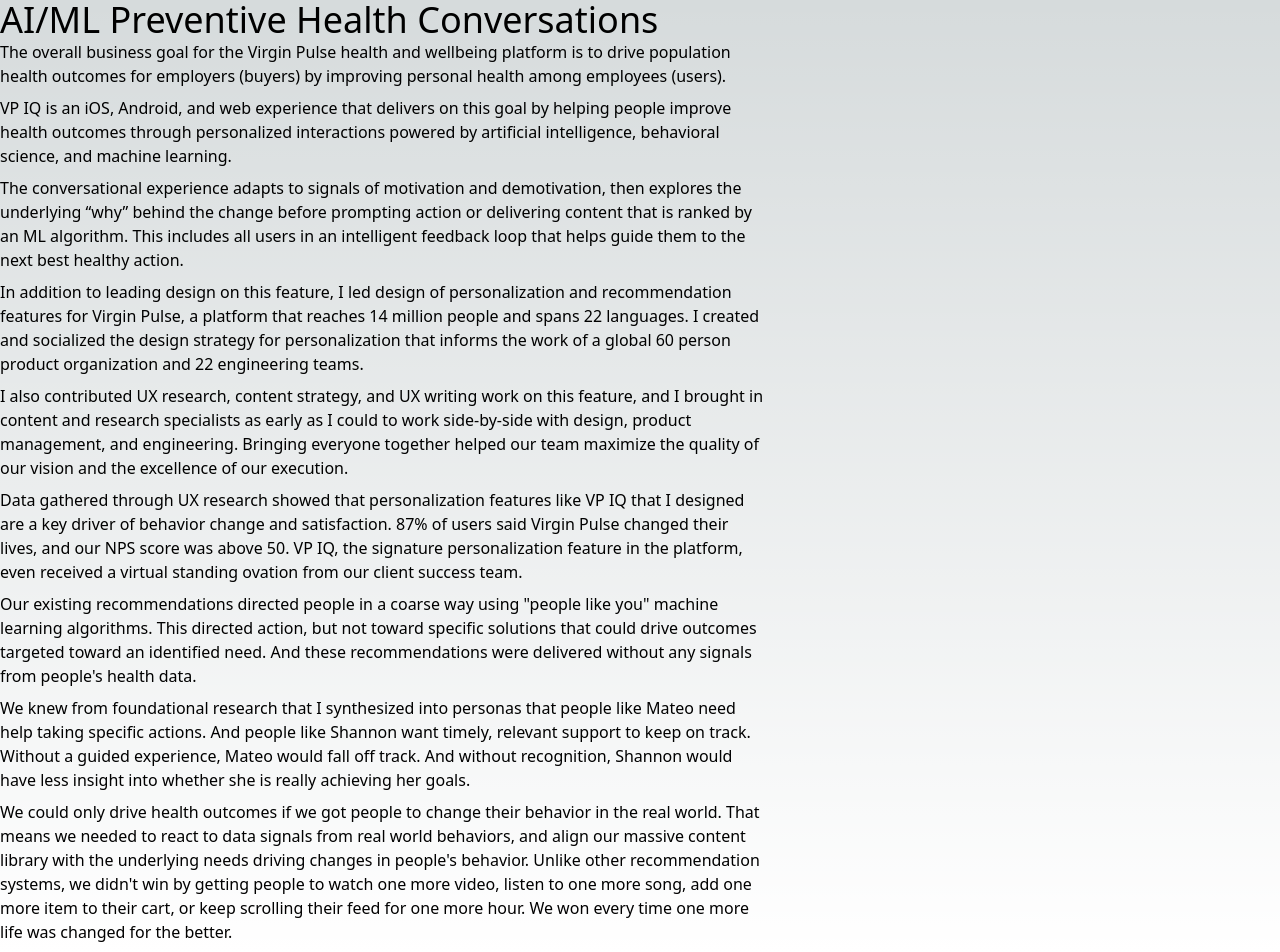
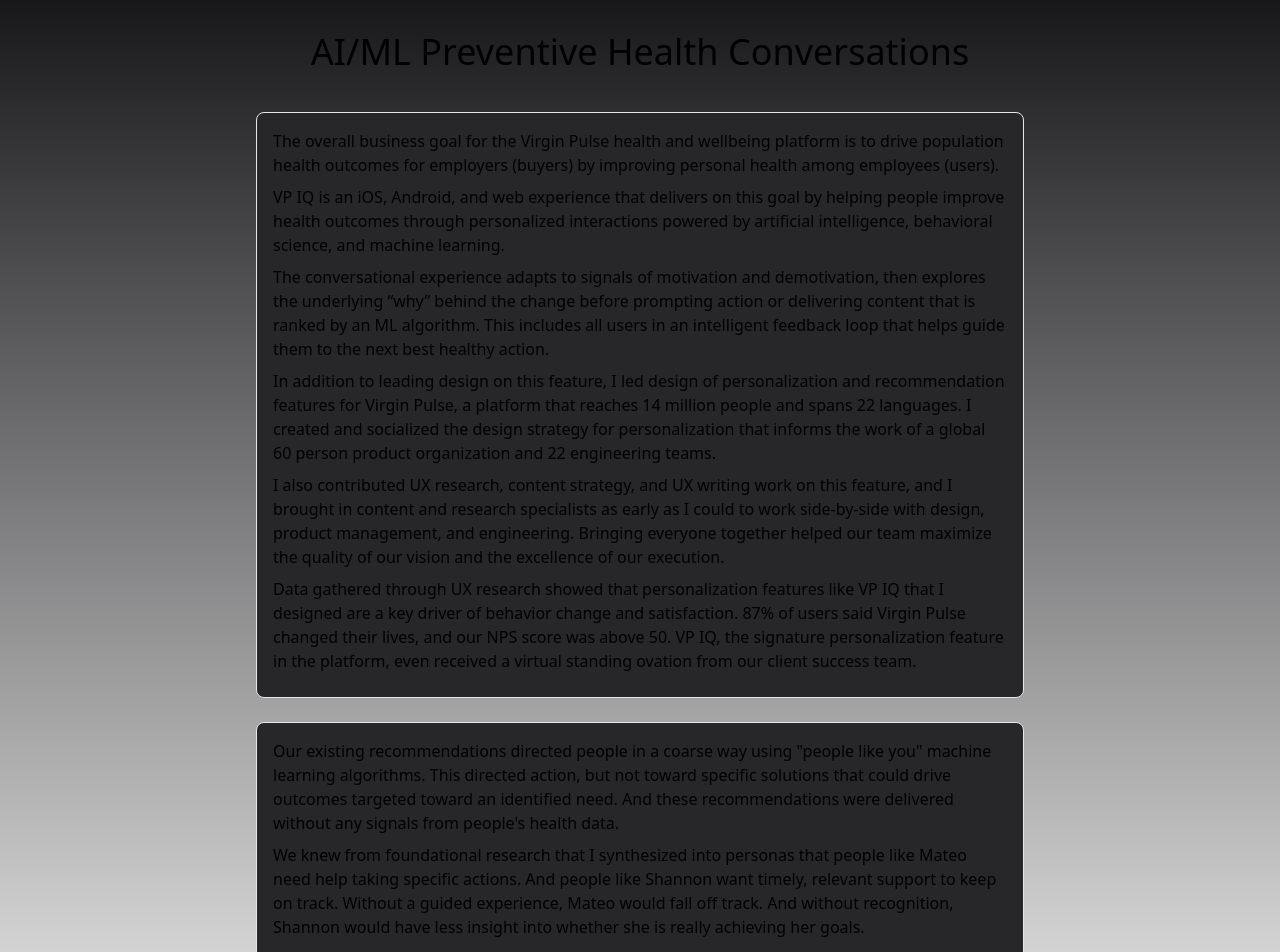
Before and after one commit to adobbs/portfolio, a Next.js app: page /design-case-study in a window 1280 px wide. Shown: the top 952 px of the page. Built offline with nearby package versions, Linux system fonts and the light colour scheme.

Commit message:
Add container styles and modify spacing for case study page

```diff
--- a/pages/_document.tsx
+++ b/pages/_document.tsx
@@ -4,7 +4,7 @@
   return (
     <Html lang="en">
       <Head />
-      <body>
+      <body className="bg-zinc-900">
         <Main />
         <NextScript />
       </body>
--- a/pages/design-case-study.tsx
+++ b/pages/design-case-study.tsx
@@ -1,8 +1,9 @@
 export default function DesignCaseStudy() {
     return (
-        <>
-            <h1 className="text-4xl">AI/ML Preventive Health Conversations</h1>
-            <section className="text-base max-w-3xl">
+        <div className="container mx-auto px-4 py-8">
+            <h1 className="text-4xl text-center mb-10">AI/ML Preventive Health Conversations</h1>
+            <div className="flex flex-col items-center">
+                <section className="bg-zinc-800 text-base max-w-3xl mb-6 p-4 border rounded-lg">
                     <p className="mb-2">The overall business goal for the Virgin Pulse health and wellbeing platform is to drive population health outcomes for employers (buyers) by improving personal health among employees (users).</p>
 
                     <p className="mb-2">VP IQ is an iOS, Android, and web experience that delivers on this goal by helping people improve health outcomes through personalized interactions powered by artificial intelligence, behavioral science, and machine learning.</p>
@@ -15,13 +16,14 @@
 
                     <p className="mb-2">Data gathered through UX research showed that personalization features like VP IQ that I designed are a key driver of behavior change and satisfaction. 87% of users said Virgin Pulse changed their lives, and our NPS score was above 50. VP IQ, the signature personalization feature in the platform, even received a virtual standing ovation from our client success team.</p>
                 </section>
-            <section className="text-base max-w-3xl">
+                <section className="bg-zinc-800 text-base max-w-3xl mb-6 p-4 border rounded-lg">
                     <p className="mb-2">Our existing recommendations directed people in a coarse way using "people like you" machine learning algorithms. This directed action, but not toward specific solutions that could drive outcomes targeted toward an identified need. And these recommendations were delivered without any signals from people's health data.</p>
 
                     <p className="mb-2">We knew from foundational research that I synthesized into personas that people like Mateo need help taking specific actions. And people like Shannon want timely, relevant support to keep on track. Without a guided experience, Mateo would fall off track. And without recognition, Shannon would have less insight into whether she is really achieving her goals.</p>
 
                     <p className="mb-2">We could only drive health outcomes if we got people to change their behavior in the real world. That means we needed to react to data signals from real world behaviors, and align our massive content library with the underlying needs driving changes in people's behavior. Unlike other recommendation systems, we didn't win by getting people to watch one more video, listen to one more song, add one more item to their cart, or keep scrolling their feed for one more hour. We won every time one more life was changed for the better.</p>
                 </section>
-        </>
+            </div>
+        </div>
     );
 }
```
Lines whose indentation alone changed are shown as unchanged.
